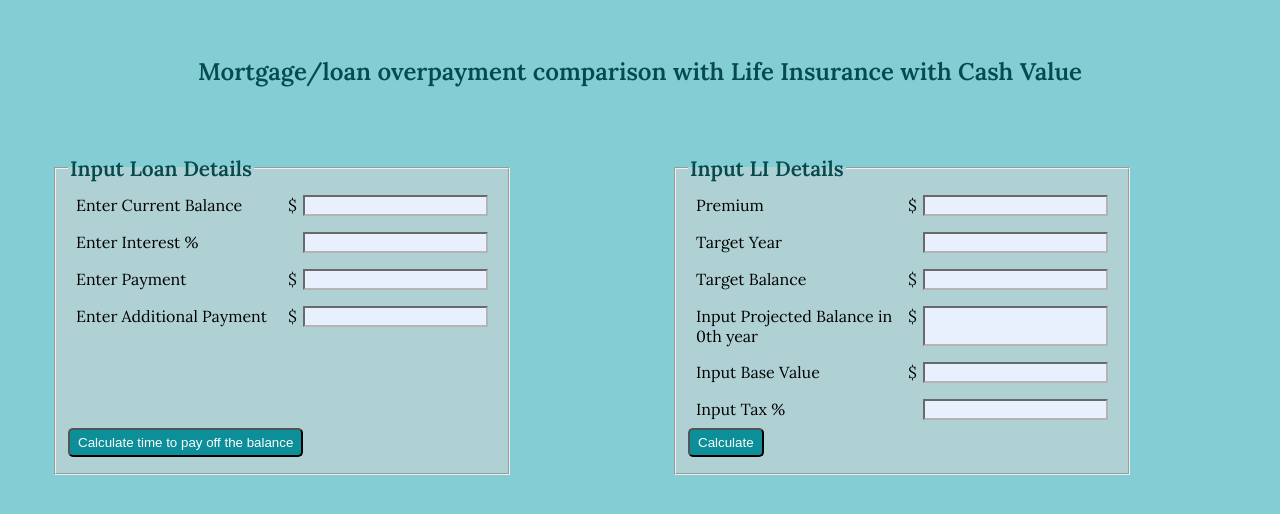
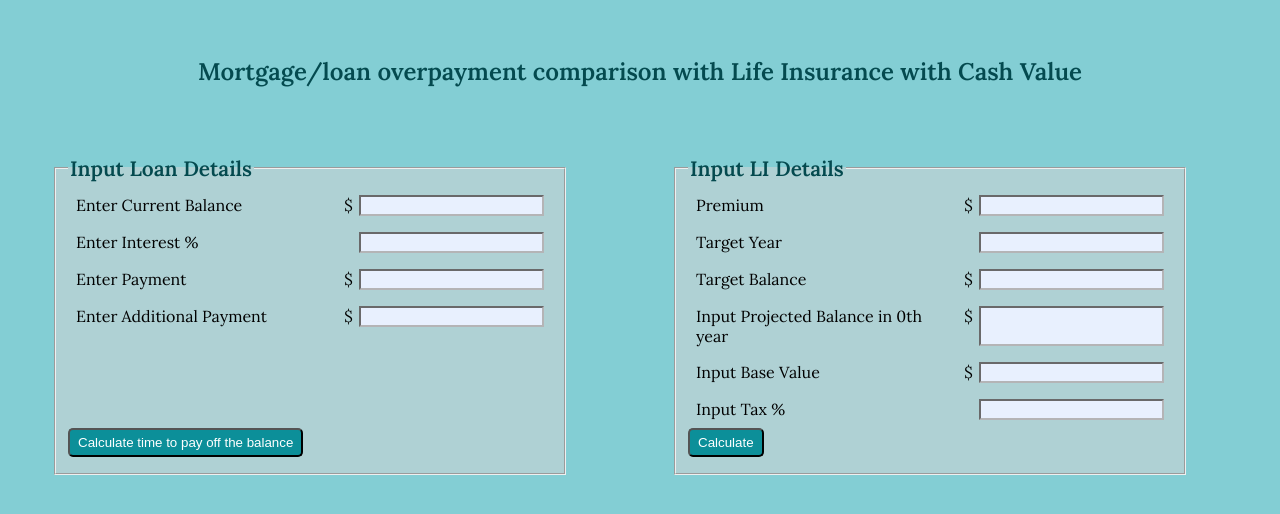
Before and after one commit to Svetanek/FinPlanning-concepts, a React (Create React App) app: page / in a window 1280 px wide. Shown: the top 514 px of the page. Built offline with nearby package versions, Linux system fonts and the light colour scheme.

Commit message:
design: forms resized and favicon added

```diff
--- a/public/index.html
+++ b/public/index.html
@@ -2,7 +2,7 @@
 <html lang="en">
   <head>
     <meta charset="utf-8" />
-    <link rel="icon" href="%PUBLIC_URL%/favicon.ico" />
+    <link rel="icon" href="%PUBLIC_URL%/favicon1.ico" />
     <meta name="viewport" content="width=device-width, initial-scale=1" />
     <meta name="theme-color" content="#000000" />
     <meta
--- a/src/components/Inputs/inputFields.styles.scss
+++ b/src/components/Inputs/inputFields.styles.scss
@@ -2,7 +2,7 @@
   width: 50%;
   padding: 2rem;
   @media screen and (max-width: 1200px) {
-    width: 80%;
+    width: 70%;
   }
   @media screen and (max-width: 900px) {
     width: 100%;
@@ -14,7 +14,7 @@
 
   .form {
     height: 20rem;
-    width: 28.5rem;
+    width: 32rem;
 
     @media screen and (max-width: 1200px) {
       width: 100%;
```
Also changed, not shown: 1 other file (tests, documents, lock files or other folders).
